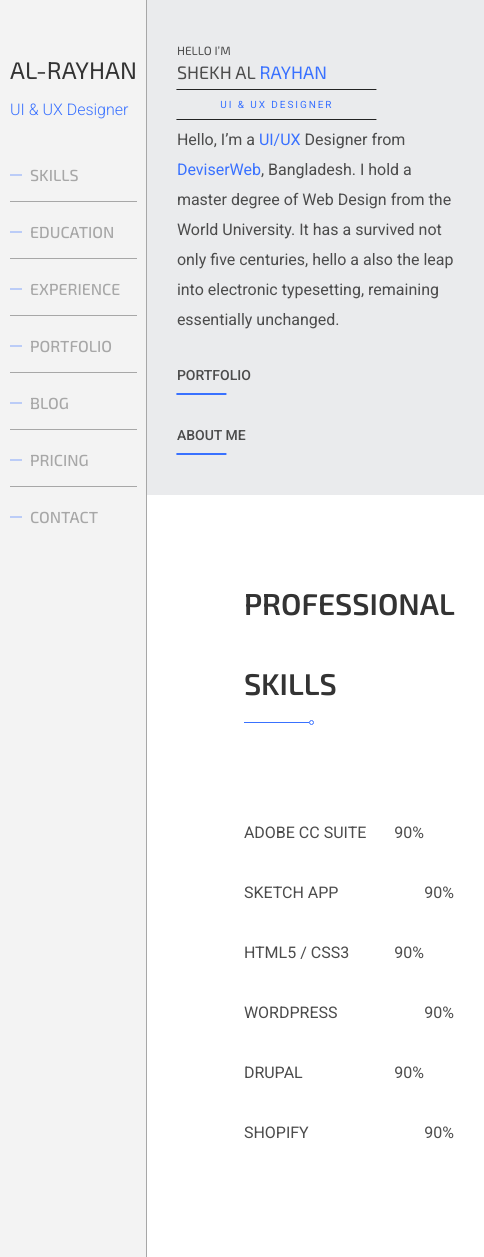
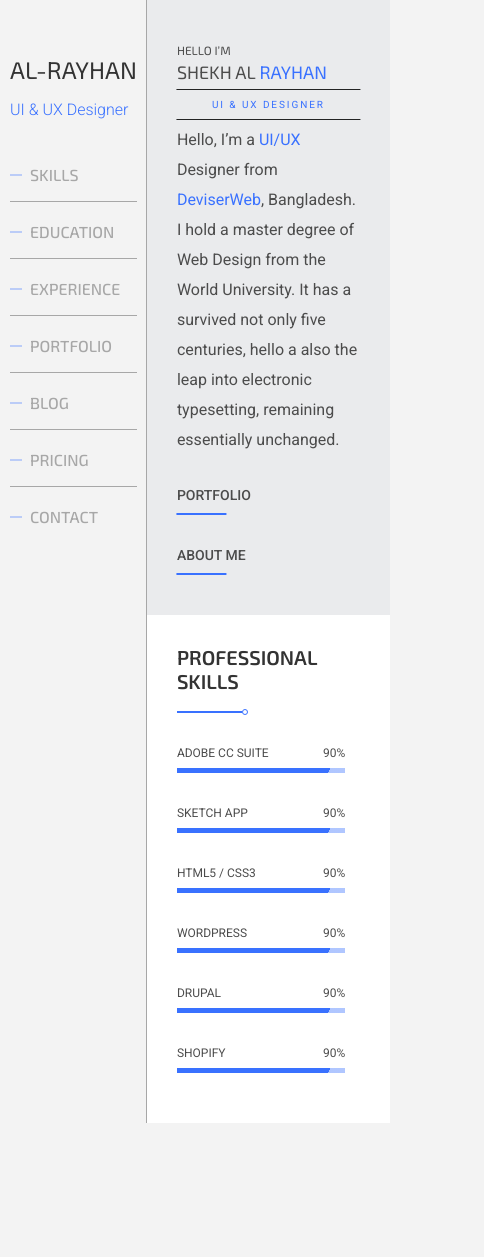
Before and after one commit to ValeryGazzaev/VisitCard, a plain HTML site: page index.html in a window 390 px wide. Shown: the whole page, 484 px wide, since content can reach past the window. After the commit the page ends 1123 px from the top, so only its background shows below. Drawn offline with Linux system fonts and the light colour scheme.

Commit message:
proff done adapt

```diff
--- a/css/blocks/header.css
+++ b/css/blocks/header.css
@@ -167,18 +167,14 @@
 	width: 150px;
 }
 
-@media (max-width: 990px) {
+@media (max-width: 1100px) {
 	.header-main-wrap {
 		left: 50%;
 		padding-left: 30px;
 	}
 }
 
-@media (max-width: 630px) {
-	.header-main-wrap {
-		left: 50%;
-		padding-left: 30px;
-	}
+@media (max-width: 660px) {
 	.header-main p:nth-child(1) {
 		font-size: 22px;
 	}
--- a/css/blocks/skills.css
+++ b/css/blocks/skills.css
@@ -1,6 +1,6 @@
 .skills {
 	background-color: #fff;
-	padding: 68px 30px 94px 97px;
+	padding: 68px 30px 64px 97px;
 }
 
 .skills .title {
@@ -14,7 +14,7 @@
 	position: absolute;
 	content: "";
 	width: 65px;
-	height: 1px;
+	height: 2px;
 	bottom: 0;
 	background-color: #3971ff;
 	transition: all 0.3s ease;
@@ -23,8 +23,8 @@
 .skills .title::after {
 	position: absolute;
 	content: "";
-	width: 3px;
-	height: 3px;
+	width: 4px;
+	height: 4px;
 	border-radius: 50%;
 	bottom: -2px;
 	left: 65px;
@@ -37,18 +37,15 @@
 }
 
 .skills:hover .title::after {
-	transform: translateX(239px);
+	-webkit-transform: translateX(239px);
+	        transform: translateX(239px);
 }
 
 .skills-wrap {
-	display: -webkit-flex;
 	display: -moz-flex;
 	display: -ms-flex;
 	display: -o-flex;
 	display: flex;
-	-webkit-flex-wrap: wrap;
-	-moz-flex-wrap: wrap;
-	-ms-flex-wrap: wrap;
 	-o-flex-wrap: wrap;
 	flex-wrap: wrap;
 }
@@ -60,6 +57,7 @@
 	font-size: 16px;
 	line-height: 60px;
 	color: #4c4c4c;
+	margin-bottom: 30px;
 }
 
 .skills-wrap p:nth-child(odd) {
@@ -77,5 +75,62 @@
 	bottom: 0;
 	width: 100%;
 	height: 5px;
-	background-image: linear-gradient (45deg, rgba(57, 113, 255, 1), transparent);
+	background: linear-gradient(115deg, rgba(57, 113, 255, 1) 90%, rgba(57, 113, 255, 0.4) 90%, rgba(57, 113, 255, 0.4));
 }
+
+
+@media (max-width: 1249px) {
+	.skills-wrap p {
+		flex-basis: 92%;
+		margin-bottom: 30px;
+		margin-right: 0 !important;
+	}
+}
+
+@media (max-width: 768px) {
+	.skills {
+		padding: 40px 30px 40px 60px;
+	}
+	.skills .title {
+		font-size: 28px;
+		line-height: 50px;
+		margin-bottom: 40px;
+	}
+	.skills:hover .title::before {
+		width: 65px;
+	}
+
+	.skills:hover .title::after {
+		-webkit-transform: translateX(0);
+		        transform: translateX(0);
+	}
+}
+
+@media (max-width: 565px) {
+	.skills {
+		padding: 30px 30px 40px 30px;
+	}
+	.skills .title {
+		font-size: 20px;
+		line-height: 24px;
+		margin-bottom: 40px;
+	}
+	.skills .title::before {
+		bottom: -20px;
+	}
+
+	.skills .title::after {
+		bottom: -22px;
+	}
+}
+
+@media (max-width: 480px) {
+	.skills {
+		padding: 30px;
+	}
+	.skills-wrap p {
+		font-size: 12px;
+		line-height: 40px;
+		margin-bottom: 20px;
+	}
+}
--- a/css/core.css
+++ b/css/core.css
@@ -21,7 +21,7 @@
 }
 
 .wrapper {
-	max-width: 1320px;
+	max-width: 1350px;
 	margin: 0 auto;
 }
 
@@ -29,7 +29,7 @@
 	text-transform: uppercase;
 	font-family: 'Exo 2', sans-serif;
 	font-size: 30px;
-	line-height: 60px;
+	line-height: 30px;
 	font-weight: 600;
 	color: #333333;
 }
```
